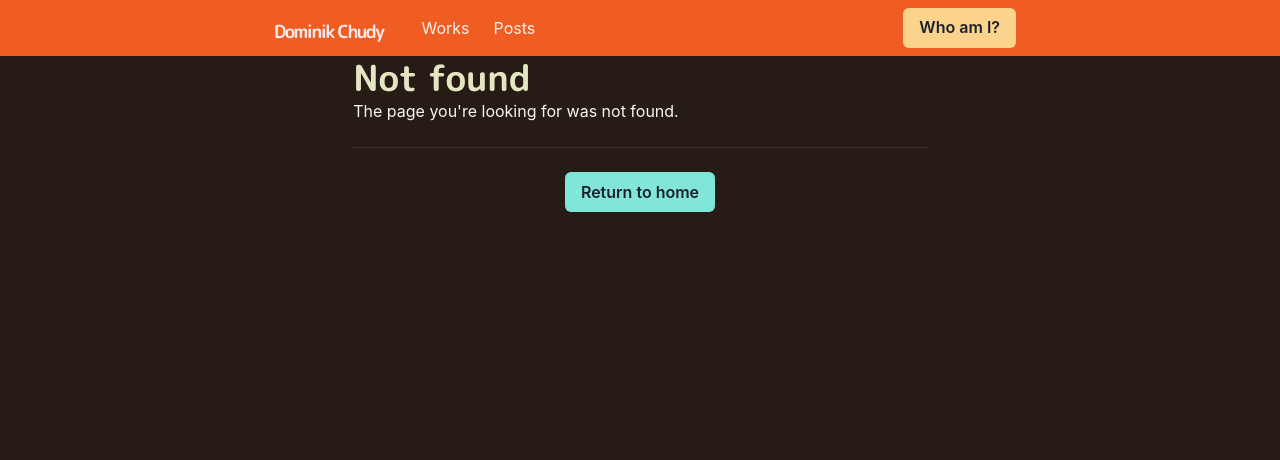
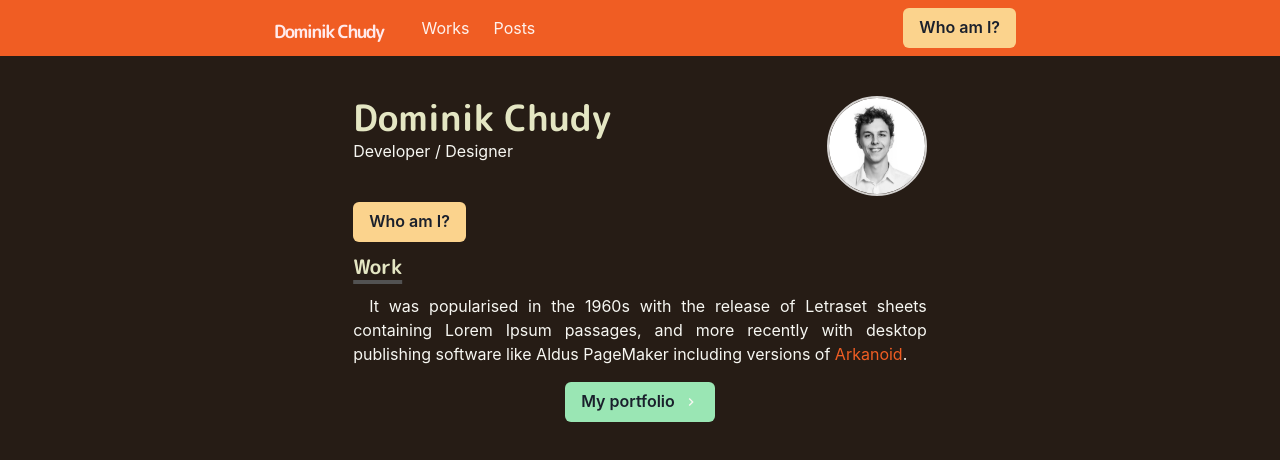
Before and after one commit to K009/summer_site, a Next.js app: page /developer in a window 1280 px wide. Before the commit this address had no page. Shown: the top 460 px of the page. Built offline with nearby package versions, Linux system fonts and the light colour scheme.

Commit message:
Changed layout of main page and added developer page, expanded BIO section.

```diff
--- a/components/bio.js
+++ b/components/bio.js
@@ -4,6 +4,7 @@ import styled from "@emotion/styled"
 export const BioSection = styled(Box)`
 padding-left: 3.4rem;
 text-indent: -3.4rem;
+padding-top: 0.5rem;
 `
 
 export const BioYear = styled.span`
--- a/components/theme-toggle-button.js
+++ b/components/theme-toggle-button.js
@@ -19,6 +19,7 @@ const ThemeToggleButton = () => {
                     aria-label="Toggle theme"
                     colorScheme={useColorModeValue('purple', 'orange')}
                     onClick={() => {
+                        setTimeout(function(){
                             const languages = ['developer', 'tester'];
                             let languageIndex;
 
@@ -33,6 +34,7 @@ const ThemeToggleButton = () => {
                                 });
 
                             toggleColorMode()
+                        },500)
                     }}
                 >Who am I?
                 </Button>
--- /dev/null
+++ b/pages/developer.js
@@ -0,0 +1,72 @@
+import NextLink from "next/link";
+import { Button, Container, Box, Heading, Image, useColorModeValue, Link, SimpleGrid, List, ListItem, Icon } from '@chakra-ui/react';
+import Layout from '../components/layouts/article'
+import Section from "../components/section";
+import Paragraph from "../components/paragraph";
+import { BioSection, BioYear } from "../components/bio";
+import { ChevronRightIcon } from "@chakra-ui/icons";
+import { IoLogoLinkedin, IoLogoGithub } from 'react-icons/io5';
+import ThemeToggleButton from '../components/theme-toggle-button';
+
+// the hook
+import { withTranslation } from 'react-i18next';
+
+const Page = ({ t }) => {
+    return (
+        <Layout>
+            <Container>
+                <Box display={{ md: 'flex' }} mt={10}>
+                    <Box flexGrow={1}>
+                    <Heading as="h2" variant="page-title">
+                        Dominik Chudy
+                    </Heading>
+                    <p>{t('Role')}</p>
+                    </Box>
+                    <Box
+                        flexShrink={ 0 }
+                        mt={{ base: 4, md:0 }}
+                        ml={{ md:6 }}
+                        align="center"
+                    >
+                        <Image
+                            borderColor="whiteAlpha.800"
+                            borderWidth={2}
+                            borderStyle="solid"
+                            borderRadius="full"
+                            maxWidth="100px"
+                            display="inline-block "
+                            src="/images/dominik.jpg"
+                            alt="Profile image"
+                        />
+                    </Box>
+                </Box>
+
+                <ThemeToggleButton />
+
+                <Section delay={ 0.1 }>
+                    <Heading as="h3" variant="section-title">
+                        Work
+                    </Heading>
+                    <Paragraph>It was popularised in the 1960s with the release of Letraset sheets containing Lorem Ipsum passages,
+                        and more recently with desktop publishing software like Aldus PageMaker including versions of {' '}
+                        <NextLink href="/works/arkanoid">
+                            <Link>
+                                Arkanoid
+                            </Link>
+                        </NextLink>
+                        .
+                    </Paragraph>
+                    <Box align="center" my={4}>
+                        <NextLink href="/works">
+                            <Button rightIcon={<ChevronRightIcon />} colorScheme="green">
+                                My portfolio
+                            </Button>
+                        </NextLink>
+                    </Box>
+                </Section>
+            </Container>
+        </Layout>
+    )
+}
+
+export default withTranslation()(Page);
```
Also changed, not shown: pages/index.js (+26 -27 lines). Lines whose indentation alone changed are shown as unchanged.
